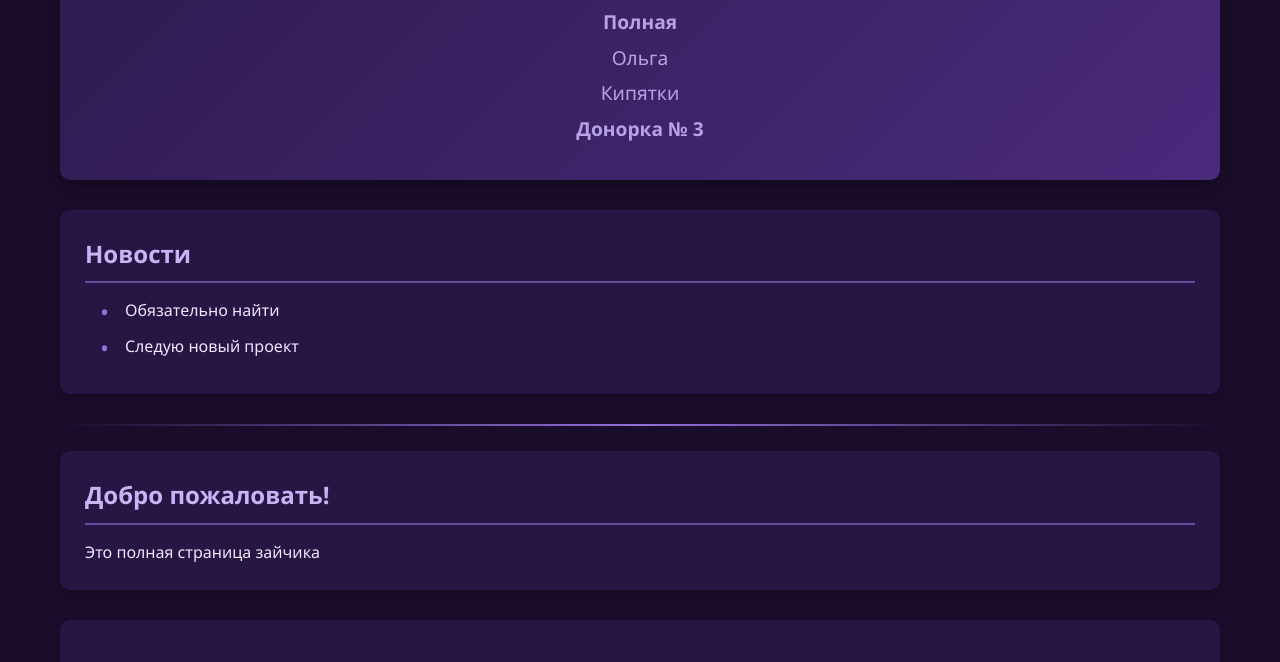
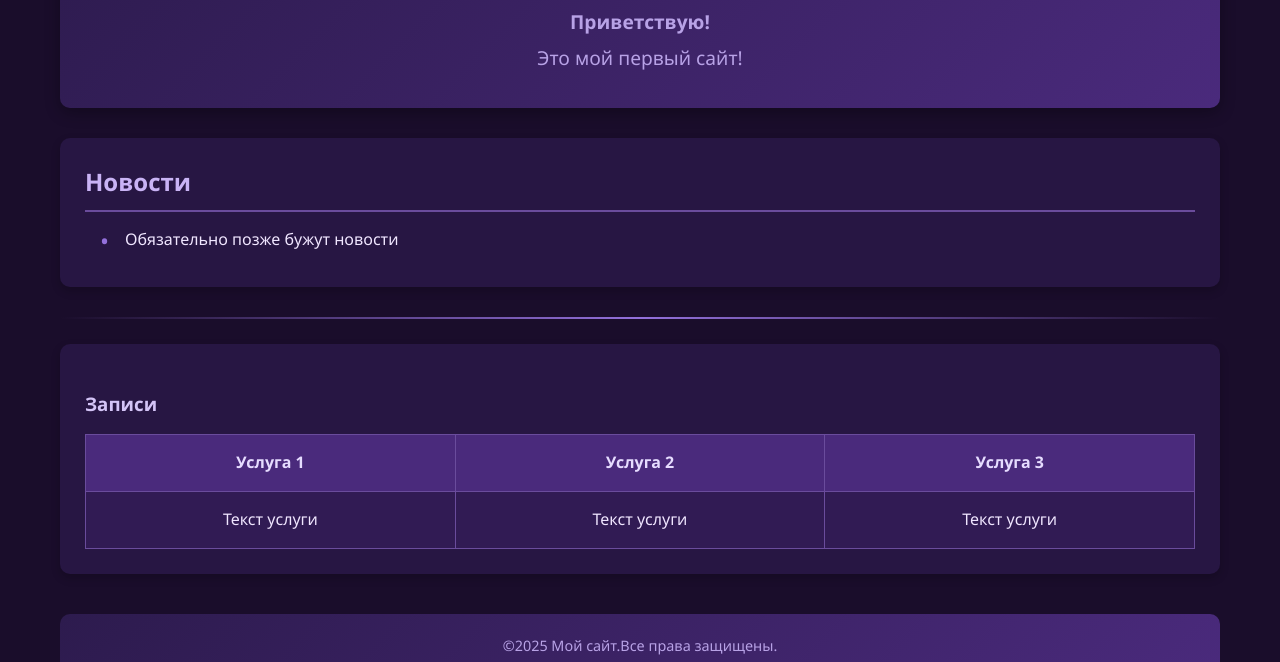
Before and after one commit to DoktorBlack/My-Website, a plain HTML site: page index.html in a window 1280 px wide. Shown: the part 117-779 px from the top of the page. Drawn offline with Linux system fonts and the light colour scheme.

Commit message:
Update index.html

```diff
--- a/index.html
+++ b/index.html
@@ -10,27 +10,18 @@
     <div class="container">
         <header>
             <h1>Мой Сайт</h1>
-            <p class="header-info"><strong>Полная</strong></p>
-            <p class="header-info">Ольга</p>
-            <p class="header-info">Кипятки</p>
-            <p class="header-info"><strong>Донорка № 3</strong></p>
+            <p class="header-info"><strong>Приветствую!</strong></p>
+            <p class="header-info">Это мой первый сайт!</p>
         </header>
 
         <section>
             <h2>Новости</h2>
             <ul>
-                <li>Обязательно найти</li>
-                <li>Следую новый проект</li>
+                <li>Обязательно позже бужут новости</li>
             </ul>
         </section>
 
         <hr>
-
-        <section>
-            <h2>Добро пожаловать!</h2>
-            <p>Это полная страница зайчика</p>
-        </section>
-
         <section>
             <h3>Записи</h3>
             <table>
@@ -40,15 +31,15 @@
                     <th>Услуга 3</th>
                 </tr>
                 <tr>
-                    <td>Отложение услуги</td>
-                    <td>Отложение услуги</td>
-                    <td>Отложение услуги</td>
+                    <td>Текст услуги</td>
+                    <td>Текст услуги</td>
+                    <td>Текст услуги</td>
                 </tr>
             </table>
         </section>
 
         <footer>
-            <p>© 2025 Mobi.com. Нам нужно записаться.</p>
+            <p>©2025 Мой сайт.Все права защищены.</p>
         </footer>
     </div>
 </body>
```
